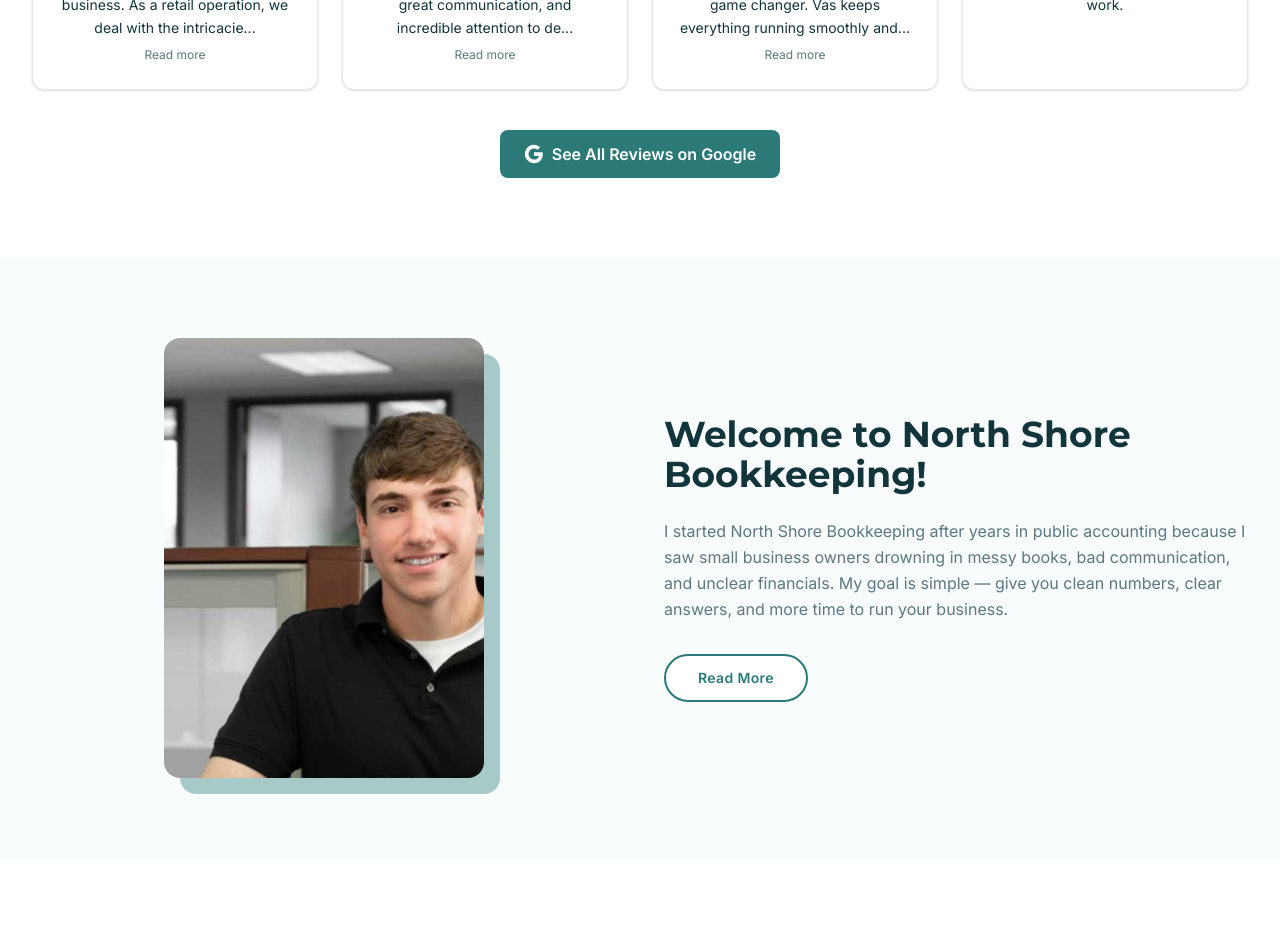
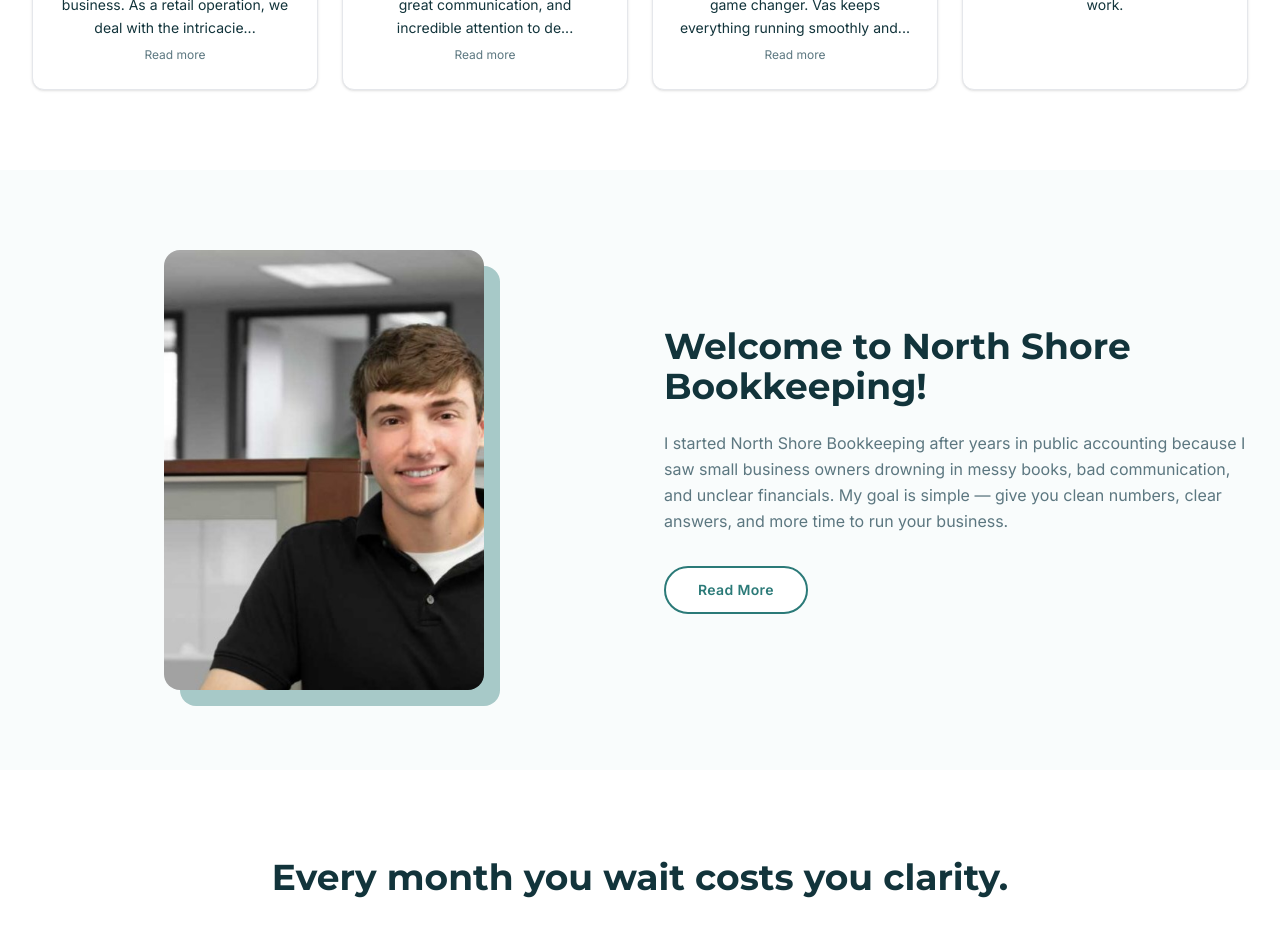
Before and after one commit to ch444444/Bookeeping, a Next.js app: page / in a window 1280 px wide. Shown: the part 2940-3865 px from the top of the page. Built offline with nearby package versions, Linux system fonts and the light colour scheme.

Commit message:
Remove See All Reviews on Google button

```diff
--- a/src/app/page.tsx
+++ b/src/app/page.tsx
@@ -463,22 +463,6 @@
               </motion.div>
             ))}
           </div>
-          <div className="text-center mt-10">
-            <Link
-              href="https://maps.app.goo.gl/RVpb2hJ1Zg4KFaxu6"
-              target="_blank"
-              rel="noopener noreferrer"
-              className="inline-flex items-center gap-2 px-6 py-3 bg-primary text-white font-semibold rounded-lg hover:bg-primary/90 transition-colors"
-            >
-              <svg className="w-5 h-5" viewBox="0 0 24 24">
-                <path d="M22.56 12.25c0-.78-.07-1.53-.2-2.25H12v4.26h5.92a5.06 5.06 0 01-2.2 3.32v2.77h3.57c2.08-1.92 3.28-4.74 3.28-8.1z" fill="#fff"/>
-                <path d="M12 23c2.97 0 5.46-.98 7.28-2.66l-3.57-2.77c-.98.66-2.23 1.06-3.71 1.06-2.86 0-5.29-1.93-6.16-4.53H2.18v2.84C3.99 20.53 7.7 23 12 23z" fill="#fff"/>
-                <path d="M5.84 14.09c-.22-.66-.35-1.36-.35-2.09s.13-1.43.35-2.09V7.07H2.18C1.43 8.55 1 10.22 1 12s.43 3.45 1.18 4.93l2.85-2.22.81-.62z" fill="#fff"/>
-                <path d="M12 5.38c1.62 0 3.06.56 4.21 1.64l3.15-3.15C17.45 2.09 14.97 1 12 1 7.7 1 3.99 3.47 2.18 7.07l3.66 2.84c.87-2.6 3.3-4.53 6.16-4.53z" fill="#fff"/>
-              </svg>
-              See All Reviews on Google
-            </Link>
-          </div>
         </div>
       </SectionWrapper>
 
```
